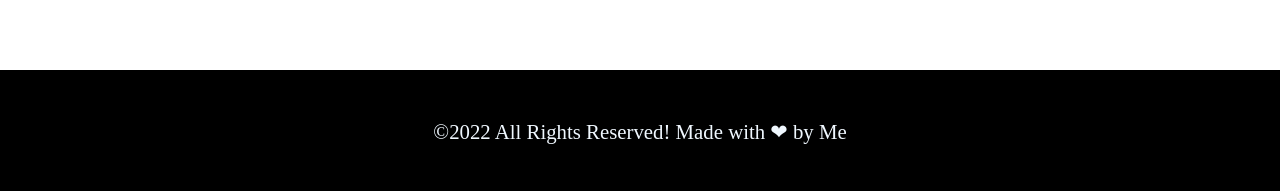
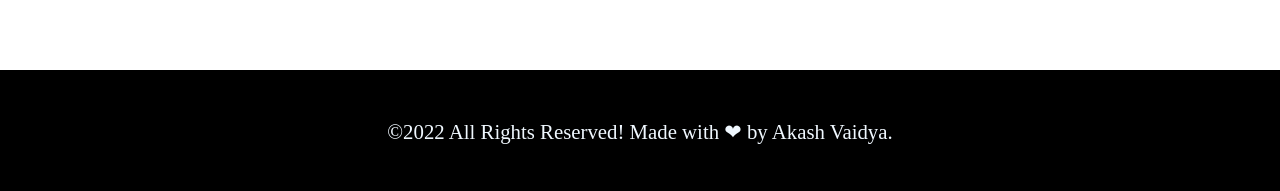
Before and after one commit to akashisvaidya/flex-blog-aug, a plain HTML site: page index.html in a window 1280 px wide. Shown: the part 3000-3191 px from the top of the page. Drawn offline with Linux system fonts and the light colour scheme.

Commit message:
footer updated

```diff
--- a/index.html
+++ b/index.html
@@ -209,7 +209,7 @@
 
                 <!-- footer-section -->
                 <footer>
-                    &copy;2022 All Rights Reserved! Made with ❤ by Me
+                    &copy;2022 All Rights Reserved! Made with ❤ by Akash Vaidya.
                 </footer>
                 </div>
                 </body>
```
